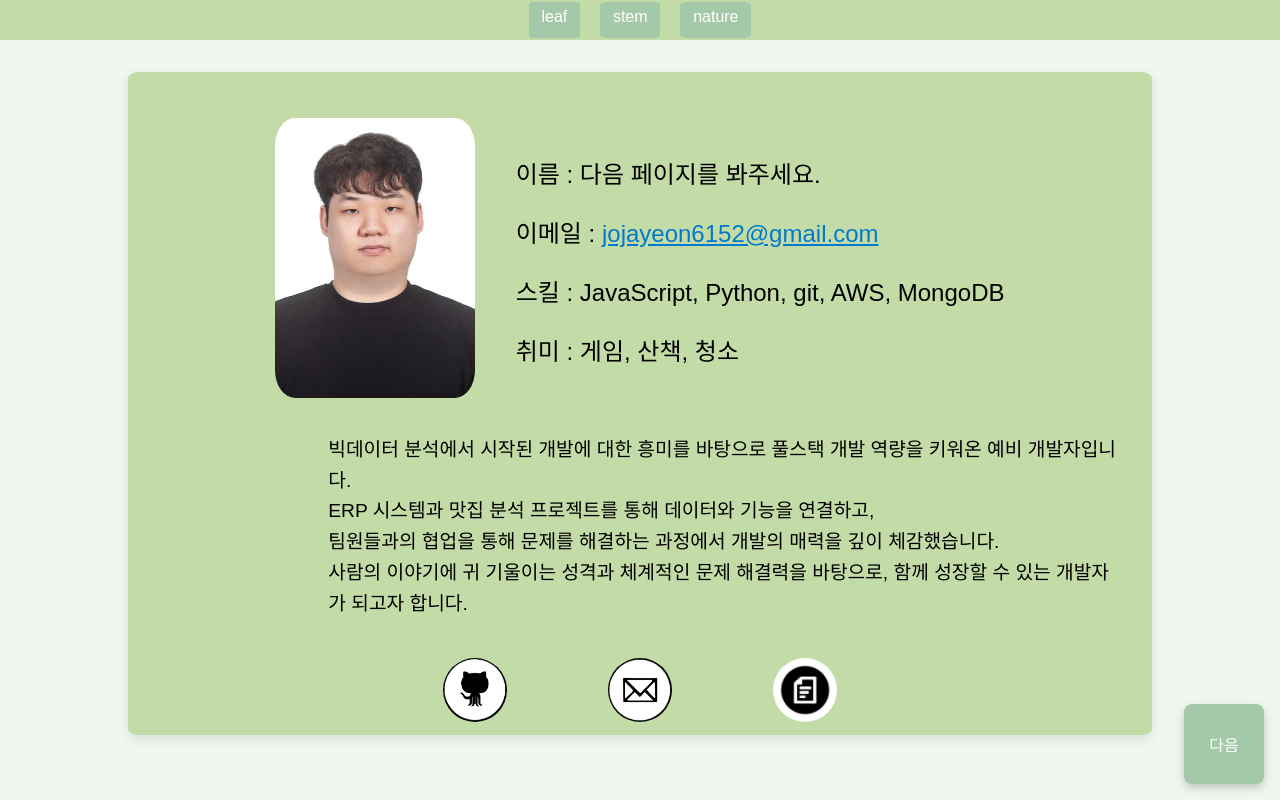
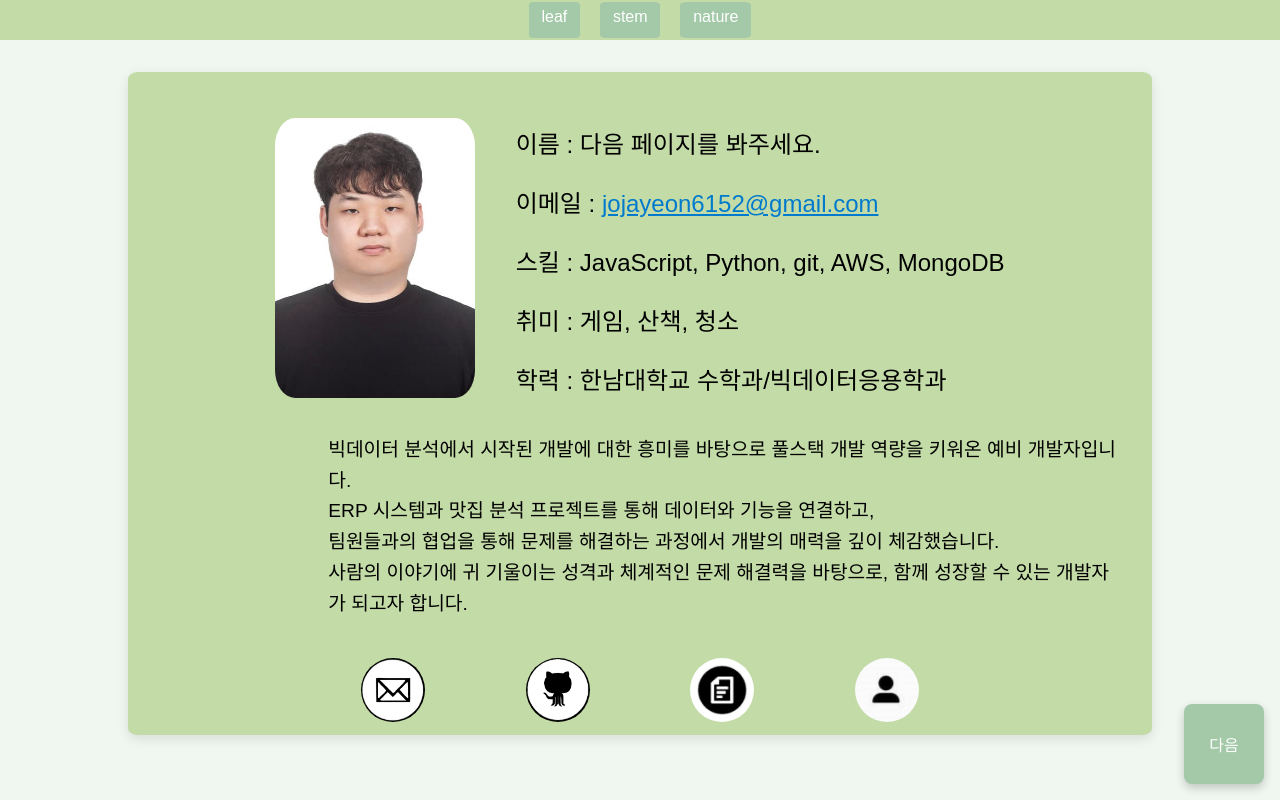
Before and after one commit to jojayeon/my_home, a React (Create React App) app in the folder my_home/: page /stem in a window 1280 px wide. Built offline with nearby package versions, Linux system fonts and the light colour scheme.

Commit message:
:bug: 이미지 오류 수정, 링크 추가

```diff
--- a/my_home/src/pages/stem.jsx
+++ b/my_home/src/pages/stem.jsx
@@ -30,6 +30,7 @@ function Stem() {
               </div>
               <div>스킬 : JavaScript, Python, git, AWS, MongoDB</div>
               <div>취미 : 게임, 산책, 청소</div>
+              <div>학력 : 한남대학교 수학과/빅데이터응용학과</div>
             </div>
           </div>
 
@@ -47,10 +48,11 @@ function Stem() {
           {/* 소셜 링크 (이메일은 mailto) */}
           <div className="social-links">
             <div>
-              <a href="mailto:jojayeon6152@gmail.com"><img src="/images/git.jpg" alt="Email" /></a>
+              <a href="mailto:jojayeon6152@gmail.com"><img src="/images/mail.jpg" alt="Email" /></a>
             </div>
-            <a href="https://github.com/jojayeon"><img src="/images/mail.jpg" alt="GitHub" /></a>
+            <a href="https://github.com/jojayeon"><img src="/images/git.jpg" alt="GitHub" /></a>
             <a href="https://www.notion.so/1c74d9dd132680a6b8f8df9e76f20291"><img src="/images/notion.jpg" alt="Notion" /></a>
+            <a href="https://drive.google.com/file/d/1mKv-AAAyNTNgfwWHH497B3_WebX0I2Iq/view?usp=sharing"><img src="/images/people.jpg" alt="Notion" /></a>
           </div>
         </div>
 
```
Also changed, not shown: my_home/public/images/people.jpg (added).
